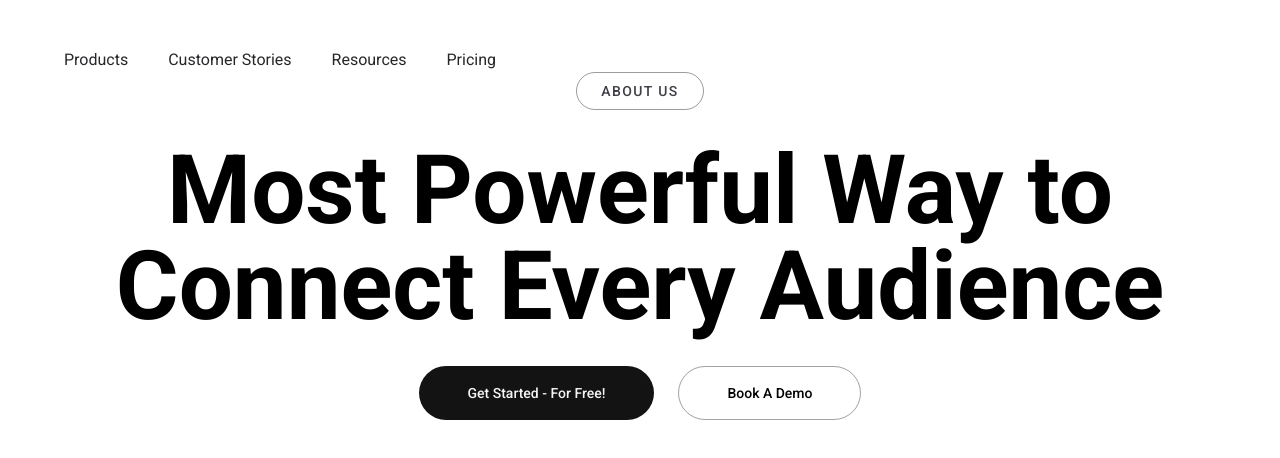
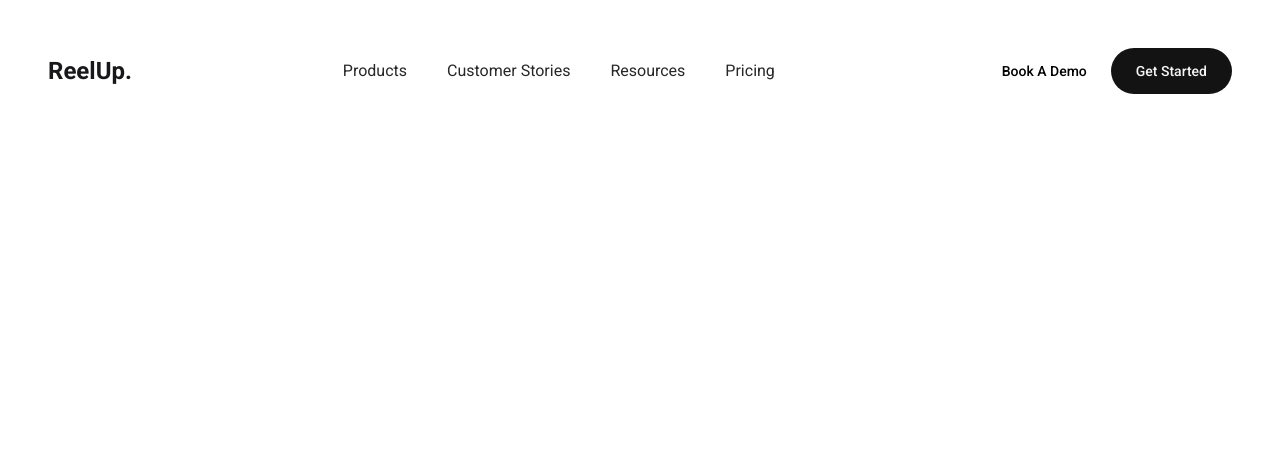
Before and after one commit to iliya-zandi/ReelUp, a React (Vite) app: page / in a window 1280 px wide. Shown: the top 458 px of the page. Built offline with nearby package versions, Linux system fonts and the light colour scheme.

Commit message:
feat: Navbar component

```diff
--- /dev/null
+++ b/src/Navbar.tsx
@@ -0,0 +1,91 @@
+/**
+ * Navbar Component
+ * Renders a responsive navigation bar with logo, navigation links, and action buttons.
+ */
+import React from "react";
+import Navigation from "./components/Navigation";
+import Button from "./components/Button";
+
+/**
+ * navigationItems Array
+ * Defines the navigation links to display in the navbar.
+ * Each item has text and a link URL.
+ */
+const navigationItems = [
+  { text: "Products", link: "/" },
+  { text: "Customer Stories", link: "/" },
+  { text: "Resources", link: "/" },
+  { text: "Pricing", link: "/" },
+];
+
+/**
+ * Navbar Functional Component
+ * Combines logo, navigation links, and buttons into a responsive layout.
+ */
+const Navbar = () => {
+  return (
+    /**
+     * navbar container
+     * Main wrapper for the navigation bar.
+     */
+    <div className="navbar">
+      {/**
+       * fluid container
+       * Centers content with padding.
+       */}
+      <div className="fluid py-12">
+        {/**
+         * flex container
+         * Arranges logo, navigation, and buttons horizontally with wrapping.
+         */}
+        <div className="flex flex-wrap items-center justify-between">
+          {/**
+           * Logo section
+           * Displays the website logo on the left.
+           */}
+          <div className="lg:w-auto w-1/3 order-0">
+            <a href="/" className="inline-block pr-2">
+              <h1 className="text-2xl font-bold text-zinc-900">
+                <span>ReelUp.</span>
+              </h1>
+            </a>
+          </div>
+
+          {/**
+           * Navigation section
+           * Displays the navigation links, responsive for mobile and desktop.
+           */}
+          <div className="order-1 w-full lg:w-auto lg:order-2 mt-6 lg:mt-0 lg:border-t-0 lg:pt-0 border-t pt-4 border-zinc-800/10">
+            <Navigation items={navigationItems} />
+          </div>
+
+          {/**
+           * Buttons section
+           * Displays two action buttons on the right side: Book A Demo and Get Started.
+           */}
+          <div className="lg:w-auto w-2/3 order-0 lg:order-3 inline-flex items-center justify-end">
+            <Button
+              link="https://github.com/iliya-zandi"
+              className="md:py-3 md:px-6 border-0"
+            >
+              Book A Demo
+            </Button>
+            <Button
+              link="https://github.com/iliya-zandi"
+              className="md:py-3 md:px-6"
+              dark={true}
+            >
+              Get Started
+            </Button>
+          </div>
+        </div>
+      </div>
+    </div>
+  );
+};
+
+/**
+ * Default Export
+ * Exports the Navbar component for use in other parts of the application.
+ */
+export default Navbar;
--- a/src/assets/styles/tailwind.css
+++ b/src/assets/styles/tailwind.css
@@ -13,4 +13,22 @@
   button {
     @apply cursor-pointer;
   }
+  ::selection {
+    @apply bg-zinc-900/90 text-zinc-100;
+  }
 }
+
+@layer components {
+  .box {
+    @apply md:py-12 py-6;
+  }
+}
+
+@layer utilities {
+  .container {
+    @apply container mx-auto max-w-5xl px-4;
+  }
+  .fluid {
+    @apply container mx-auto max-w-full px-4 md:px-12;
+  }
+}
--- a/src/components/Button.tsx
+++ b/src/components/Button.tsx
@@ -36,7 +36,7 @@ const Button: React.FC<ButtonProps> = ({
    * Constructs the CSS classes for the button.
    * Includes base styles, dark mode styles (if dark=true), and any additional className.
    */
-  const buttonClass = `relative rounded-full md:px-12 px-8 md:py-4 py-2 border border-zinc-900/40 font-medium text-sm ${
+  const buttonClass = `relative rounded-full px-5 py-1.5 border border-zinc-900/40 font-medium text-sm ${
     dark ? "bg-[#131313] text-zinc-100" : ""
   } ${className}`;
 
--- a/src/components/Navigation.tsx
+++ b/src/components/Navigation.tsx
@@ -1,22 +1,51 @@
+/**
+ * Navigation Component
+ * Renders a responsive navigation menu with a list of links.
+ * Supports optional custom class names for styling.
+ */
 import React, { type FC } from "react";
 
+/**
+ * NavigationItem Interface
+ * Represents a single navigation item.
+ * - text: display text of the link
+ * - link: URL the link points to
+ * - className: optional additional CSS classes for the link
+ */
 interface NavigationItem {
   text: string;
   link: string;
   className?: string;
 }
 
+/**
+ * NavigationProps Interface
+ * Defines props for the Navigation component:
+ * - items: array of NavigationItem objects to render
+ * - className: optional additional CSS classes applied to each link
+ */
 interface NavigationProps {
   items: NavigationItem[];
   className?: string;
 }
 
+/**
+ * Navigation Functional Component
+ * Renders a <nav> element containing an unordered list of navigation links.
+ */
 const Navigation: FC<NavigationProps> = ({ items, className = "" }) => {
   return (
-    <nav className="navigation">
-      <ul className="flex justify-between md:justify-start flex-row md:gap-x-2 gap-x-0 items-center">
+    <ul className="flex justify-start flex-row gap-x-8 lg:gap-x-2 items-center">
       {items.map((item, index) => (
+        /**
+         * li element
+         * Wraps each navigation link.
+         */
         <li key={index}>
+          {/**
+           * a element
+           * Renders the clickable link with text and optional className.
+           */}
           <a
             className={`text-zinc-800 font-normal md:px-4 px-0 grow md:py-2 ${className}`}
             href={item.link}
@@ -26,8 +55,11 @@ const Navigation: FC<NavigationProps> = ({ items, className = "" }) => {
         </li>
       ))}
     </ul>
-    </nav>
   );
 };
 
+/**
+ * Default Export
+ * Exports the Navigation component for use in other parts of the application.
+ */
 export default Navigation;
--- a/src/main.tsx
+++ b/src/main.tsx
@@ -5,26 +5,12 @@ import "./assets/styles/index.css";
 import Button from "./components/Button";
 import Overline from "./components/Overline";
 import Navigation from "./components/Navigation";
-
-const navigationItems = [
-  { text: "Products", link: "/" },
-  { text: "Customer Stories", link: "/" },
-  { text: "Resources", link: "/" },
-  { text: "Pricing", link: "/" },
-];
+import Navbar from "./Navbar";
 
 createRoot(document.getElementById("root")!).render(
   <StrictMode>
-    <div className="p-12 text-center min-h-[1900px]">
-      <Navigation items={navigationItems} />
-      <Overline>about us</Overline>
-      <h1 className="text-8xl font-bold my-8">
-        Most Powerful Way to Connect Every Audience
-      </h1>
-      <Button className="inline-block" link="123" dark>
-        Get Started - For Free!
-      </Button>
-      <Button className="inline-block ml-6">Book A Demo</Button>
+    <div className="">
+      <Navbar />
     </div>
   </StrictMode>
 );
```
Lines whose indentation alone changed are shown as unchanged.
